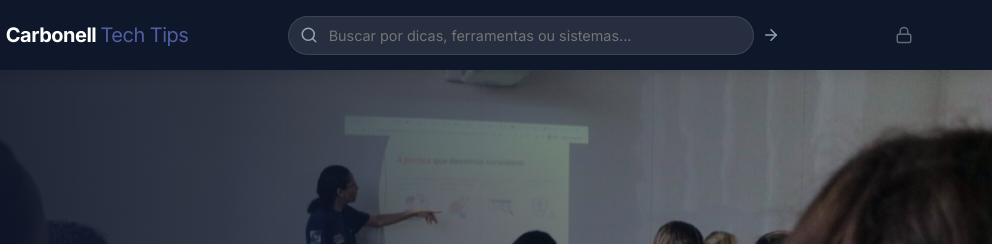
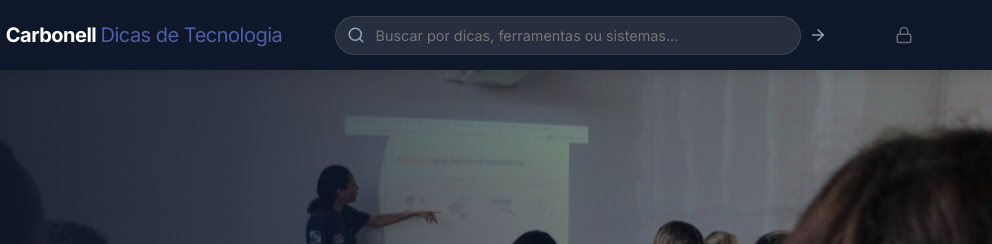
Before and after one commit to CarbonellGit/dicas-tech-site, a website built with Vite: page index.html in a window 1280 px wide. Shown: the top 244 px of the page, 288-1280 px from the left. Built offline with nearby package versions, Linux system fonts and the light colour scheme; some packages are replaced by stand-ins of ours; no server answers; the database is empty; files whose address does not match are found by name.

Commit message:
feat: atualizar-nome-do-site-para-carbonell-dicas-de-tecnologia

```diff
--- a/index.html
+++ b/index.html
@@ -13,7 +13,7 @@
 <head>
     <meta charset="UTF-8">
     <meta name="viewport" content="width=device-width, initial-scale=1.0">
-    <title>Carbonell Tech Tips</title>
+    <title>Carbonell Dicas de Tecnologia</title>
     <!-- Google Fonts: Inter -->
     <link rel="preconnect" href="https://fonts.googleapis.com">
     <link rel="preconnect" href="https://fonts.gstatic.com" crossorigin>
@@ -31,7 +31,7 @@
         <div class="navbar-left">
             <a href="#" class="logo">
                 <img src="./logo.png" alt="Colégio Carbonell Logo" class="logo-img">
-                <span class="logo-text">Carbonell <span class="highlight">Tech Tips</span></span>
+                <span class="logo-text">Carbonell <span class="highlight">Dicas de Tecnologia</span></span>
             </a>
         </div>
 
```
